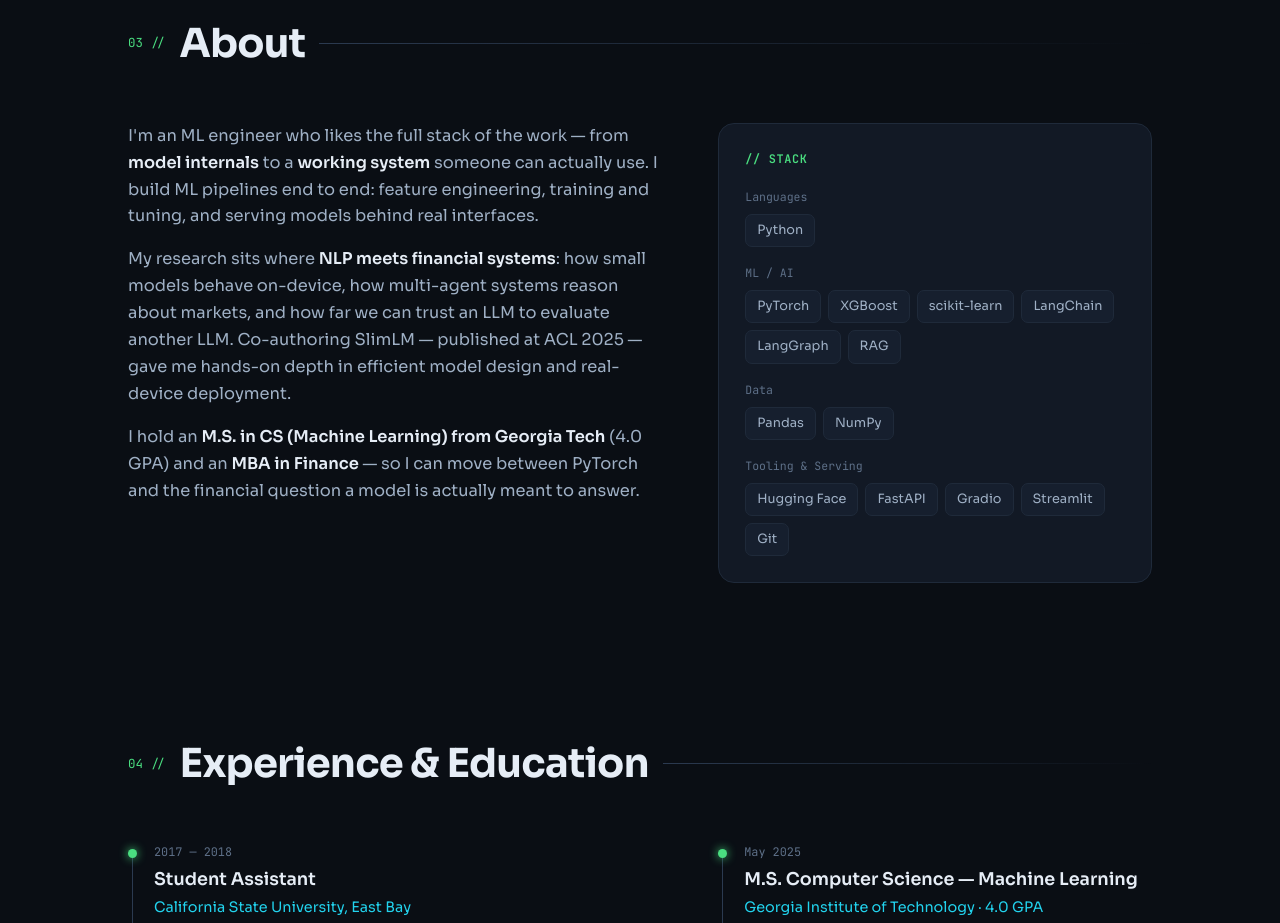
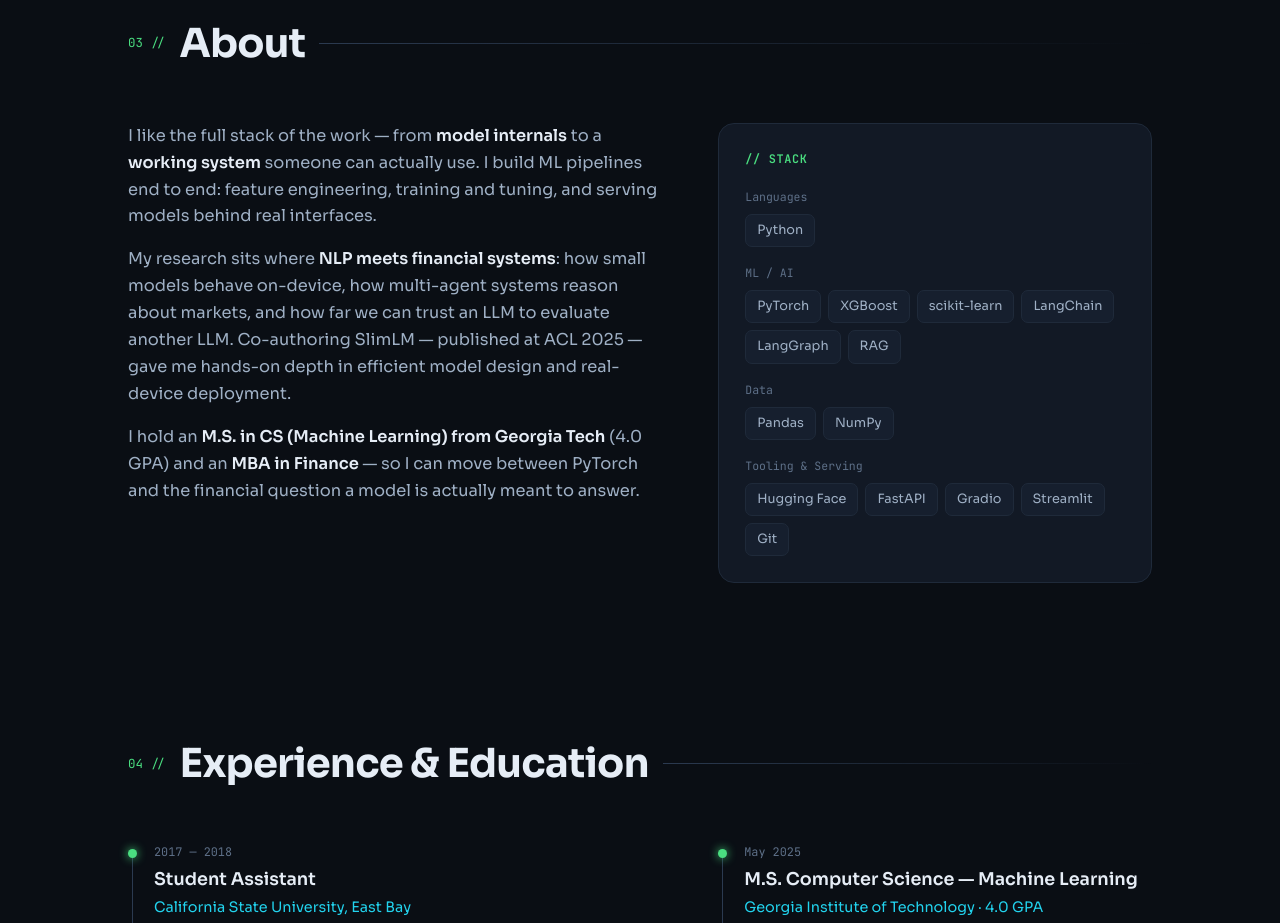
Before and after one commit to NGUYENTHINHPHAT/NGUYENTHINHPHAT.github.io, a plain HTML site: page index.html in a window 1280 px wide. Shown: the part 2760-3683 px from the top of the page. Drawn offline with Linux system fonts and the light colour scheme.

Commit message:
Tweak About intro copy; update resume

```diff
--- a/index.html
+++ b/index.html
@@ -237,7 +237,7 @@
     </div>
     <div class="two">
       <div class="about reveal">
-        <p>I'm an ML engineer who likes the full stack of the work &mdash; from <b>model internals</b> to a <b>working system</b> someone can actually use. I build ML pipelines end to end: feature engineering, training and tuning, and serving models behind real interfaces.</p>
+        <p>I like the full stack of the work &mdash; from <b>model internals</b> to a <b>working system</b> someone can actually use. I build ML pipelines end to end: feature engineering, training and tuning, and serving models behind real interfaces.</p>
         <p>My research sits where <b>NLP meets financial systems</b>: how small models behave on-device, how multi-agent systems reason about markets, and how far we can trust an LLM to evaluate another LLM. Co-authoring SlimLM &mdash; published at ACL 2025 &mdash; gave me hands-on depth in efficient model design and real-device deployment.</p>
         <p>I hold an <b>M.S. in CS (Machine Learning) from Georgia Tech</b> (4.0 GPA) and an <b>MBA in Finance</b> &mdash; so I can move between PyTorch and the financial question a model is actually meant to answer.</p>
       </div>
```
Also changed, not shown: 1 other file.
